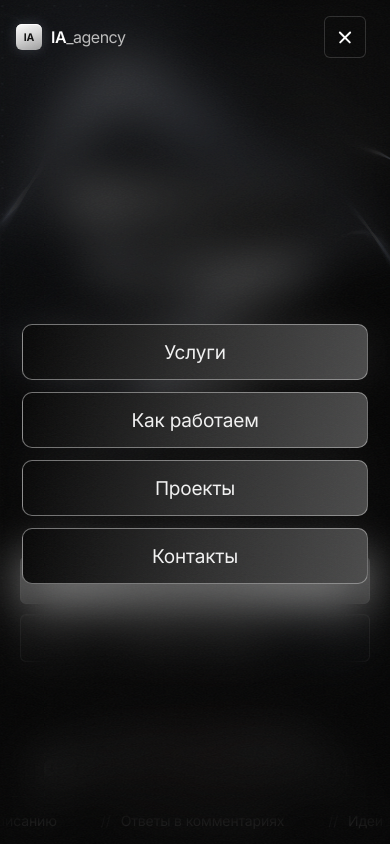
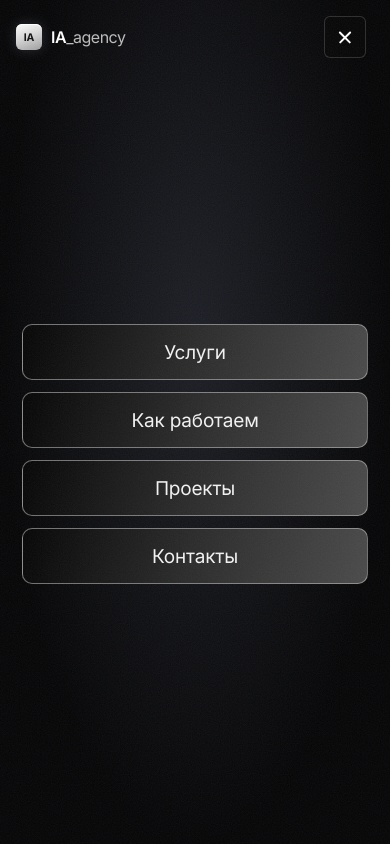
Before and after one commit to gogoqwerty2812-cmyk/maing-stands, a plain HTML site: page index.html in a window 390 px wide. Both pictures are taken after a click on the button "Открыть меню". Shown: the top 844 px of the page. Drawn offline with nearby package versions, Linux system fonts and the light colour scheme; animation ran at ten frames a second.

Commit message:
Mobile: lightweight menu, pause background while menu open
Co-Authored-By: Claude Opus 5.5 <noreply@anthropic.com>

```diff
--- a/index.html
+++ b/index.html
@@ -68,6 +68,13 @@ a{color:inherit;text-decoration:none} button{font-family:inherit} img{display:bl
 .contact{position:relative;overflow:hidden}
 #ribbons2{position:absolute;inset:0;width:100%;height:100%;z-index:0;mix-blend-mode:screen;opacity:.8;
   mask-image:linear-gradient(180deg,transparent 0%,#000 35%,#000 70%,transparent 100%);-webkit-mask-image:linear-gradient(180deg,transparent 0%,#000 35%,#000 70%,transparent 100%)}
+body.menu-open .ab,body.menu-open .blob,body.menu-open .grain,body.menu-open .dots,body.menu-open .ticker-track{animation-play-state:paused!important}
+@media (max-width:900px),(hover:none){
+  .grain{animation:none}
+  .dots-lit{display:none}
+  .ab{filter:blur(60px)}
+  .hero-photo .blob{filter:blur(50px)}
+}
 /* ---------- первый экран ---------- */
 .page{position:relative;z-index:1;display:grid;grid-template-rows:auto 1fr auto auto;min-height:100vh;min-height:100dvh}
 .header{position:relative;z-index:50;display:grid;grid-template-columns:1fr auto 1fr;align-items:center;padding:var(--header-y) var(--header-x) 10px}
@@ -243,8 +250,8 @@ footer.site{position:relative;z-index:1;border-top:1px solid var(--border-soft);
   .logo,.header-right,.burger{z-index:80;position:relative}
   .burger{display:grid}
   .header-cta{height:42px;font-size:14px;padding:0 14px}
-  .menu-backdrop{display:block;position:fixed;inset:0;z-index:40;background:rgba(8,8,8,.42);opacity:0;visibility:hidden;transition:opacity .28s,visibility .28s,backdrop-filter .28s}
-  body.menu-open .menu-backdrop{opacity:1;visibility:visible;backdrop-filter:blur(24px);-webkit-backdrop-filter:blur(24px)}
+  .menu-backdrop{display:block;position:fixed;inset:0;z-index:40;background:radial-gradient(ellipse at 50% 40%,#1c1e25,#050506 70%);opacity:0;visibility:hidden;transition:opacity .28s,visibility .28s}
+  body.menu-open .menu-backdrop{opacity:1;visibility:visible}
   #site-nav{position:fixed;inset:0;z-index:45;flex-direction:column;justify-content:center;gap:12px;padding:96px 22px 32px;padding-top:max(96px,calc(env(safe-area-inset-top) + 88px));opacity:0;visibility:hidden;transform:translateY(-10px);transition:opacity .3s,visibility .3s,transform .4s var(--ease)}
   body.menu-open #site-nav{opacity:1;visibility:visible;transform:none}
   #site-nav{align-items:stretch;justify-self:stretch;width:100%}#site-nav a{width:100%;max-width:440px;margin:0 auto;height:56px;font-size:19px;border-radius:10px;justify-content:center}
@@ -443,6 +450,7 @@ footer.site{position:relative;z-index:1;border-top:1px solid var(--border-soft);
   const spot = $('#spot'); let tx = innerWidth / 2, ty = innerHeight * .4, sx = tx, sy = ty, lastMove = 0;
   addEventListener('pointermove', e => { if (e.pointerType === 'mouse') { tx = e.clientX; ty = e.clientY; lastMove = performance.now(); } }, { passive: true });
   (function loop(now) {
+    if (document.body.classList.contains('menu-open')) { requestAnimationFrame(loop); return; }
     if (now - lastMove > 2500) { const t = now / 1000; tx = innerWidth * (.5 + .36 * Math.sin(t * .45)); ty = innerHeight * (.42 + .22 * Math.sin(t * .7 + 1)); }
     sx += (tx - sx) * .06; sy += (ty - sy) * .06;
     spot.style.transform = `translate(${sx - innerWidth / 2}px,${sy - innerHeight * .4}px)`;
@@ -452,14 +460,17 @@ footer.site{position:relative;z-index:1;border-top:1px solid var(--border-soft);
 
   // ---------- светящиеся ленты ----------
   function ribbons(cv, R, fixedH) {
+    R = R.slice();
     if (!cv) return;
     const c = cv.getContext('2d'); let W = 0, H = 0, visible = true;
     const size = () => { W = cv.clientWidth || innerWidth; H = fixedH ? cv.clientHeight : innerHeight; cv.width = W; cv.height = H; };
     size(); addEventListener('resize', size);
     new IntersectionObserver(es => { visible = es[0].isIntersecting; }).observe(cv);
+    const mobile = matchMedia('(max-width: 900px), (hover: none)').matches;
+    if (mobile) R = R.map(r => ({ ...r, lines: Math.round(r.lines * .55) }));
     const draw = now => {
       requestAnimationFrame(draw);
-      if (!visible) return;
+      if (!visible || document.body.classList.contains('menu-open')) return;
       const t = now / 1000;
       c.clearRect(0, 0, W, H); c.globalCompositeOperation = 'lighter'; c.lineCap = 'round';
       const step = Math.max(14, W / 80);
@@ -502,6 +513,7 @@ footer.site{position:relative;z-index:1;border-top:1px solid var(--border-soft);
 
   // ---------- подсветка точечной сетки за курсором ----------
   (() => {
+    if (matchMedia('(max-width: 900px), (hover: none)').matches) return;
     const lit = document.getElementById('dotsLit'); let tx = innerWidth / 2, ty = innerHeight / 2, x = tx, y = ty, last = 0;
     addEventListener('pointermove', e => { if (e.pointerType === 'mouse') { tx = e.clientX; ty = e.clientY; last = performance.now(); } }, { passive: true });
     (function loop(now) {
```
